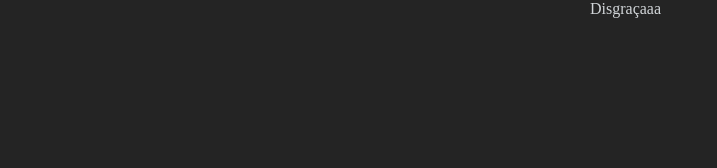
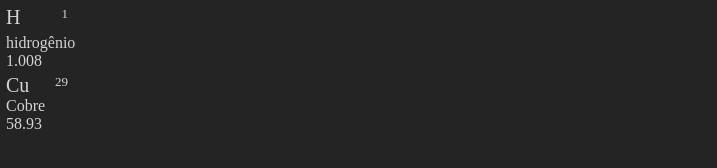
Before and after one commit to Cauatn/Projeto-Quimica-UNIVASF, a plain HTML site: page index.html in a window 1280 px wide. Shown: the whole page, without its empty margins (0-717 px from the left). Drawn offline with Linux system fonts and the light colour scheme.

Commit message:
teste elementos

```diff
--- a/index.html
+++ b/index.html
@@ -11,8 +11,23 @@
             </header>
 
             <main>
-                <div class="box">
-                    <div>Disgraçaaa</div>
+                <div class="tabela">
+                    <section class="elemento" id="H">
+                        <a href="">
+                            <div class="elemento_numero">1</div>
+                            <h2 class="elemento_simbolo">H</h2>
+                            <div class="elemento_nome">hidrogênio</div>
+                            <div class="elemento_peso">1.008</div>
+                        </a>
+                    </section>
+                    <section class="elemento" id="Cu">
+                        <a href="">
+                            <div class="elemento_numero">29</div>
+                            <h2 class="elemento_simbolo">Cu</h2>
+                            <div class="elemento_nome">Cobre</div>
+                            <div class="elemento_peso">58.93</div>
+                        </a>
+                    </section>
                 </div>
             </main>
 
--- a/style.css
+++ b/style.css
@@ -12,13 +12,36 @@ body{
     background-color: #242424;
 }
 
-.box {
-    display: flex;
-    align-items: center;
-    justify-content: center;
+.tabela{
+    display: grid;
+    grid-column: auto;
+    grid-template-rows: 68px 68px 68px 68px 68px 68px 68px 40px 68px 68px;
 }
 
-.box div{
-    width: 100px;
-    height: 100px;
+.elemento{
+    width: 62px;
+    height: 62px;
+    margin: 2px;
+    padding: 0.25rem;
 }
+
+.elemento_numero{
+    font-size: 13px;
+    text-align: right;
+    margin-bottom: 12px;
+    float: right;
+    display: inline-block;
+}
+
+
+.elemento_simbolo{
+    font-size: 20px;
+    font-weight: 400;
+    margin: 0;
+    float: left;
+    display: inline-block;
+}
+
+#id{
+    grid-area: 1/1/1/1;
+}
```
